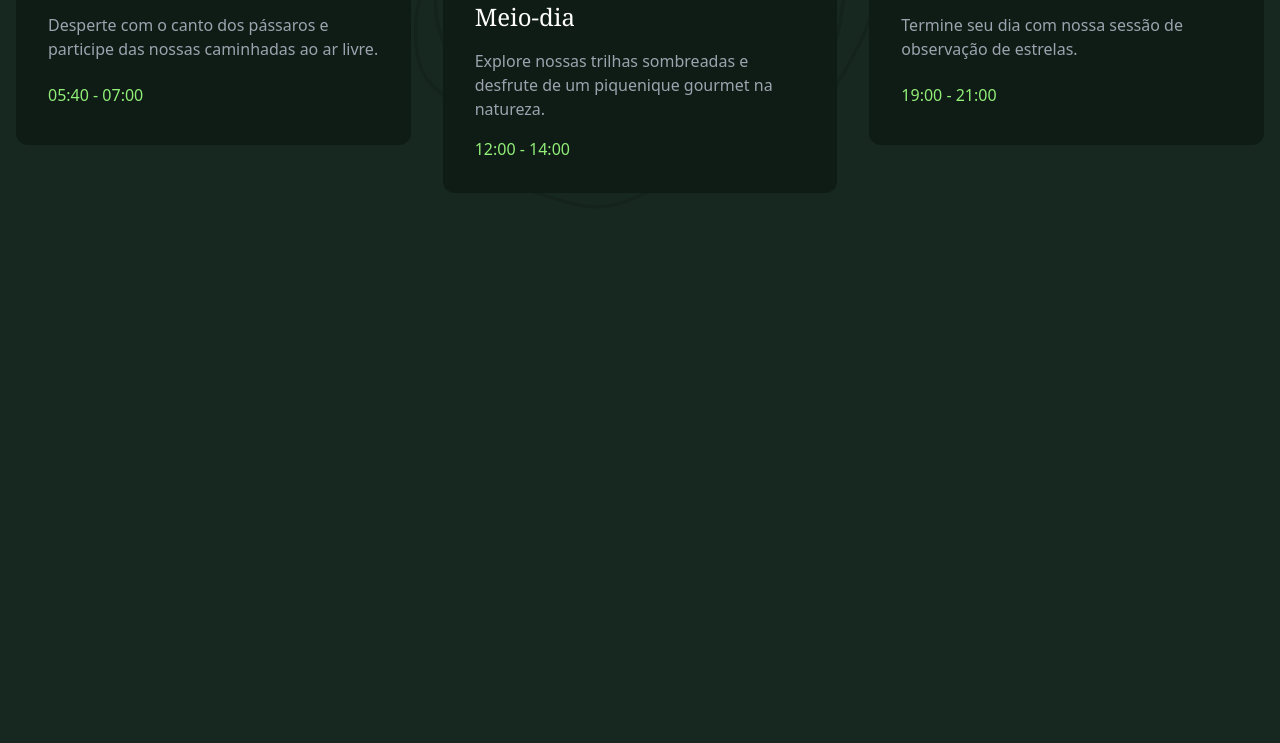
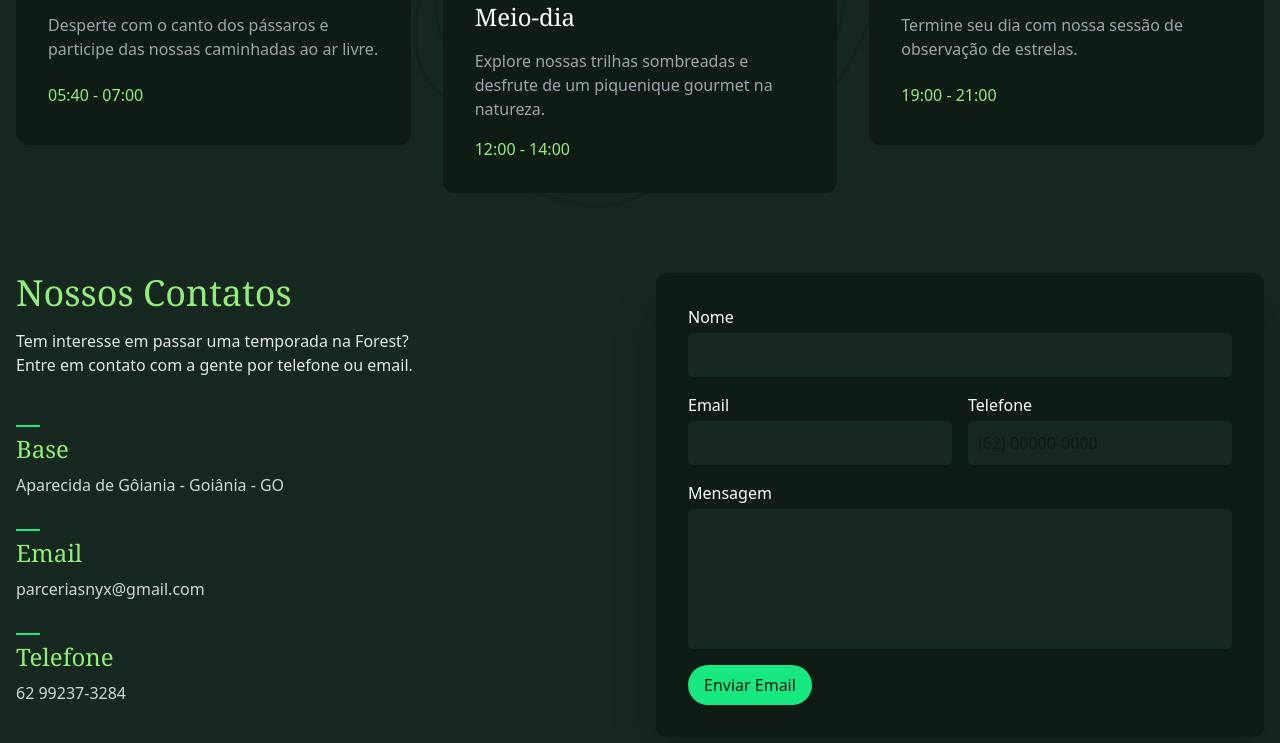
Before and after one commit to danilo1opes/Forest, a website: page src/index.html in a window 1280 px wide. Shown: the part 3320-4063 px from the top of the page. Before the commit the page ends 3913 px from the top, so only its background shows below. Drawn offline with Linux system fonts and the light colour scheme; files whose address does not match are found by name.

Commit message:
👥feat: Section Contact

```diff
--- a/src/index.html
+++ b/src/index.html
@@ -408,5 +408,91 @@
         </div>
       </div>
     </section>
+
+    <!-- Contato -->
+    <section
+      id="contato"
+      class="container mb-12 sm:mb-16 grid gap-8 lg:grid-cols-2"
+    >
+      <div>
+        <h1 class="font-serif text-4xl text-verde-300 mb-4">Nossos Contatos</h1>
+        <p class="text-gray-200 text-balance mb-8">
+          Tem interesse em passar uma temporada na Forest? Entre em contato com
+          a gente por telefone ou email.
+        </p>
+        <div class="grid gap-4">
+          <div>
+            <span class="h-0.5 w-6 bg-verde-400 inline-block"></span>
+            <h2 class="mb-2 text-2xl text-verde-300 font-serif">Base</h2>
+            <p class="text-gray-300">Aparecida de Gôiania - Goiânia - GO</p>
+          </div>
+
+          <div>
+            <span class="h-0.5 w-6 bg-verde-400 inline-block"></span>
+            <h2 class="mb-2 text-2xl text-verde-300 font-serif">Email</h2>
+            <p class="text-gray-300">parceriasnyx@gmail.com</p>
+          </div>
+
+          <div>
+            <span class="h-0.5 w-6 bg-verde-400 inline-block"></span>
+            <h2 class="mb-2 text-2xl text-verde-300 font-serif">Telefone</h2>
+            <p class="text-gray-300">62 99237-3284</p>
+          </div>
+        </div>
+      </div>
+      <!-- Formulario -->
+      <form
+        class="grid gap-4 rounded-xl bg-verde-900 shadow-2xl p-4 lg:p-8"
+        action=""
+      >
+        <div class="grid gap-1">
+          <label class="text-white" for="nome">Nome</label>
+          <input
+            id="nome"
+            name="nome"
+            class="rounded-md border-2 border-verde-800 bg-verde-800 p-2 text-white focus:outline-none focus:ring-2 focus:ring-verde-400 focus:border-verde-900 placeholder:text-verde-900"
+            type="text"
+          />
+        </div>
+        <div class="grid gap-4 sm:grid-cols-2">
+          <div class="grid gap-1">
+            <label class="text-white" for="email">Email</label>
+            <input
+              id="email"
+              name="email"
+              class="rounded-md border-2 border-verde-800 bg-verde-800 p-2 text-white focus:outline-none focus:ring-2 focus:ring-verde-400 focus:border-verde-900 placeholder:text-verde-900"
+              type="email"
+            />
+          </div>
+
+          <div class="grid gap-1">
+            <label class="text-white" for="telefone">Telefone</label>
+            <input
+              id="telefone"
+              name="telefone"
+              class="rounded-md border-2 border-verde-800 bg-verde-800 p-2 text-white focus:outline-none focus:ring-2 focus:ring-verde-400 focus:border-verde-900 placeholder:text-verde-900"
+              type="text"
+              placeholder="(62) 00000-0000"
+            />
+          </div>
+        </div>
+
+        <div class="grid gap-1">
+          <label class="text-white" for="mensagem">Mensagem</label>
+          <textarea
+            id="mensagem"
+            name="mensagem"
+            rows="5"
+            class="rounded-md border-2 border-verde-800 bg-verde-800 p-2 text-white focus:outline-none focus:ring-2 focus:ring-verde-400 focus:border-verde-900 placeholder:text-verde-900 resize-none"
+            type="text"
+          ></textarea>
+        </div>
+        <button
+          class="place-self-start bg-verde-400 text-verde-900 py-2 px-4 inline-block rounded-full"
+        >
+          Enviar Email
+        </button>
+      </form>
+    </section>
   </body>
 </html>
```
Also changed, not shown: src/output.css.
